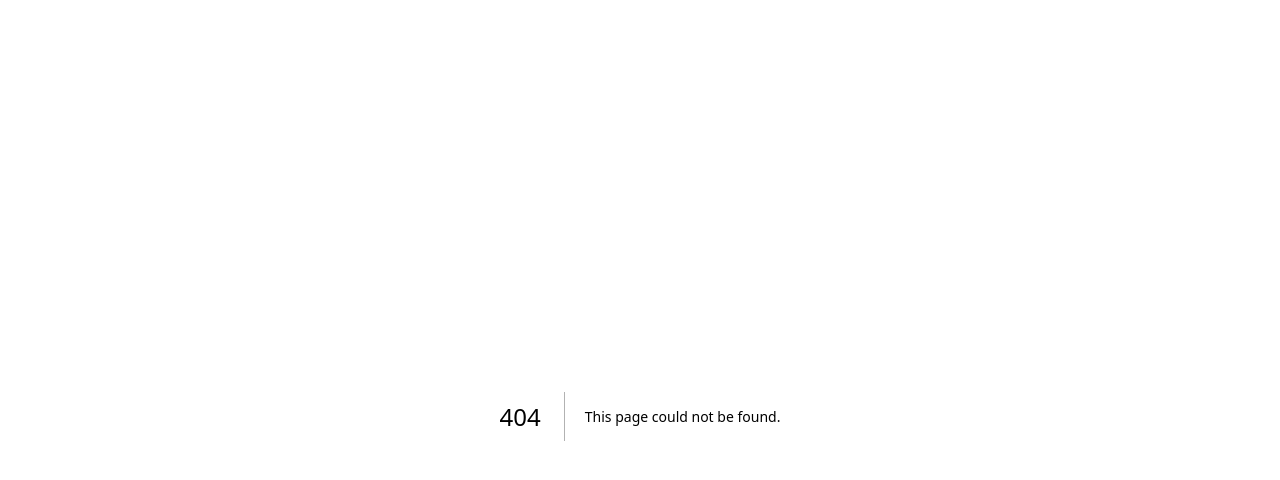
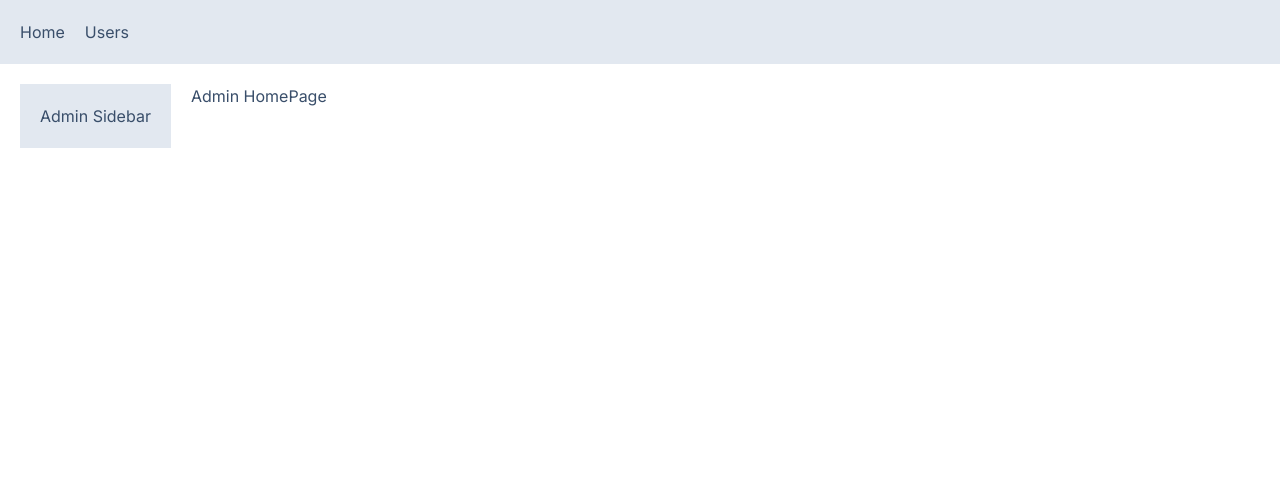
Before and after one commit to Smrosner/mosh-next-app, a Next.js app: page /admin in a window 1280 px wide. Before the commit this address had no page. Shown: the top 480 px of the page. Built offline with nearby package versions, Linux system fonts and the light colour scheme.

Commit message:
add navbar, layout, admin page

```diff
--- /dev/null
+++ b/app/NavBar.tsx
@@ -0,0 +1,15 @@
+import Link from 'next/link';
+import React from 'react'
+
+const NavBar = () => {
+  return (
+    <div className="flex bg-slate-200 p-5">
+      <Link href="/" className="mr-5">
+        Home
+      </Link>
+      <Link href="/users">Users</Link>
+    </div>
+  );
+};
+
+export default NavBar;
--- /dev/null
+++ b/app/admin/layout.tsx
@@ -0,0 +1,16 @@
+import React, { ReactNode } from "react";
+
+interface Props {
+  children: ReactNode;
+}
+
+const AdminLayout = ({ children }: Props) => {
+  return (
+    <div className='flex'>
+      <aside className='bg-slate-200 p-5 mr-5'>Admin Sidebar</aside>
+      <div>{children}</div>
+    </div>
+  )
+};
+
+export default AdminLayout;
--- /dev/null
+++ b/app/admin/page.tsx
@@ -0,0 +1,9 @@
+import React from 'react'
+
+const AdminHomePage = () => {
+  return (
+    <div>Admin HomePage</div>
+  )
+}
+
+export default AdminHomePage
--- a/app/globals.css
+++ b/app/globals.css
@@ -12,11 +12,12 @@
   }
 }
 
-body {
-  padding: 1rem;
-  /* color: rgb(var(--foreground-rgb)); */
+/* body {
+  color: rgb(var(--foreground-rgb));
+} */
+
+@layer base {
+  h1 {
+    @apply font-bold text-2xl mb-3;
+  }
 }
-
-h1 {
-  font-size: xx-large;
-}
--- a/app/layout.tsx
+++ b/app/layout.tsx
@@ -1,6 +1,7 @@
 import './globals.css'
 import type { Metadata } from 'next'
 import { Inter } from 'next/font/google'
+import NavBar from "./NavBar";
 
 const inter = Inter({ subsets: ['latin'] })
 
@@ -16,7 +17,10 @@
 }) {
   return (
     <html lang="en" data-theme="winter">
-      <body className={inter.className}>{children}</body>
+      <body className={inter.className}>
+        <NavBar />
+        <main className='p-5'>{children}</main>
+      </body>
     </html>
-  )
+  );
 }
```
